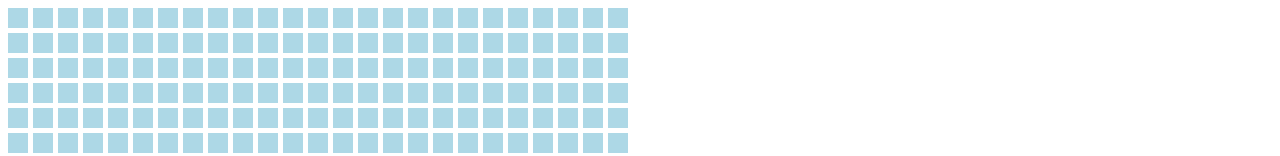
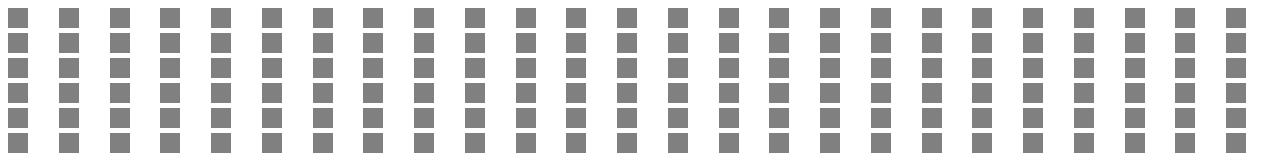
Before and after one commit to acciojob/Color-board-sainath161, a website: page main.html in a window 1280 px wide. Both pictures are taken after a click on the element 18 px from the left and 18 px from the top of the page. Shown: the top 156 px of the page. Drawn offline with Linux system fonts and the light colour scheme.

Commit message:
created a submission

```diff
--- a/script.js
+++ b/script.js
@@ -21,7 +21,7 @@ squares.forEach((square) => {
 
     square.addEventListener('mouseout', () => {
         setTimeout(() => {
-            square.style.backgroundColor = 'lightblue';
+            square.style.backgroundColor = 'gray';
         }, 1000);
     });
 });
--- a/styles.css
+++ b/styles.css
@@ -2,13 +2,14 @@
     display: grid;
     grid-template-columns: repeat(25, 1fr); /* Create 20 columns */
     gap: 5px;
-    width: 400px; /* Adjust the width as needed */
+    width: 100%; /* Adjust the width as needed */
+	height: 100%
 }
 
 .square {
     width: 20px;
     height: 20px;
-    background-color: lightblue; /* Initial background color */
+    background-color: gray; /* Initial background color */
     transition: background-color 1s; /* Smooth color transition over 1 second */
     cursor: pointer;
 }
```
